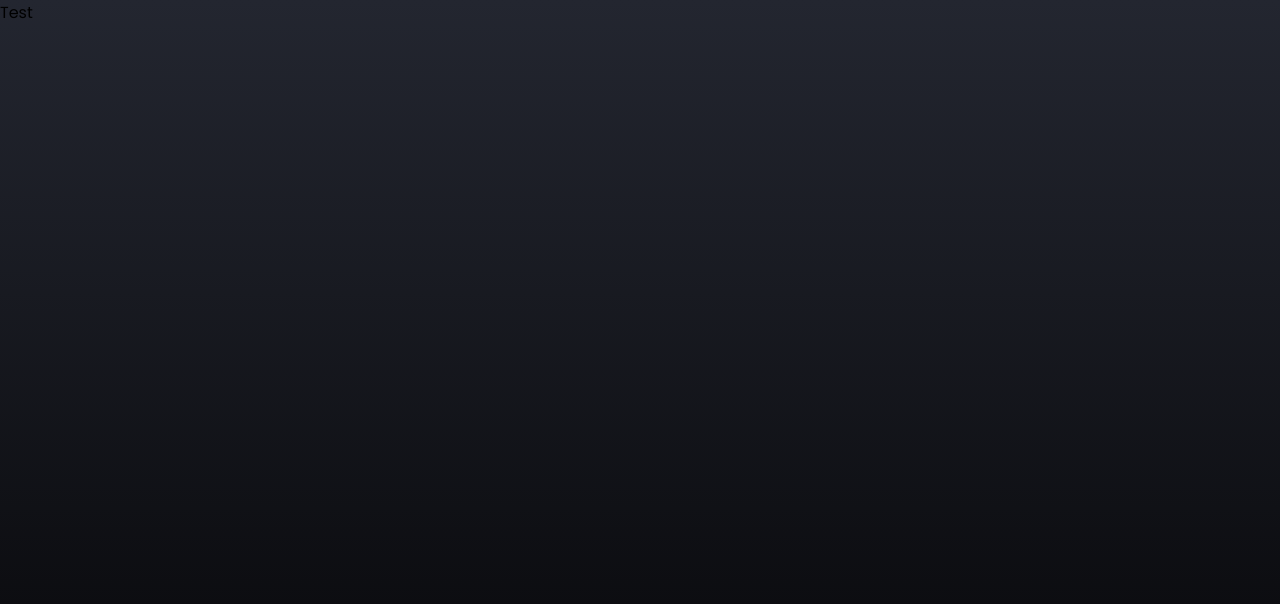
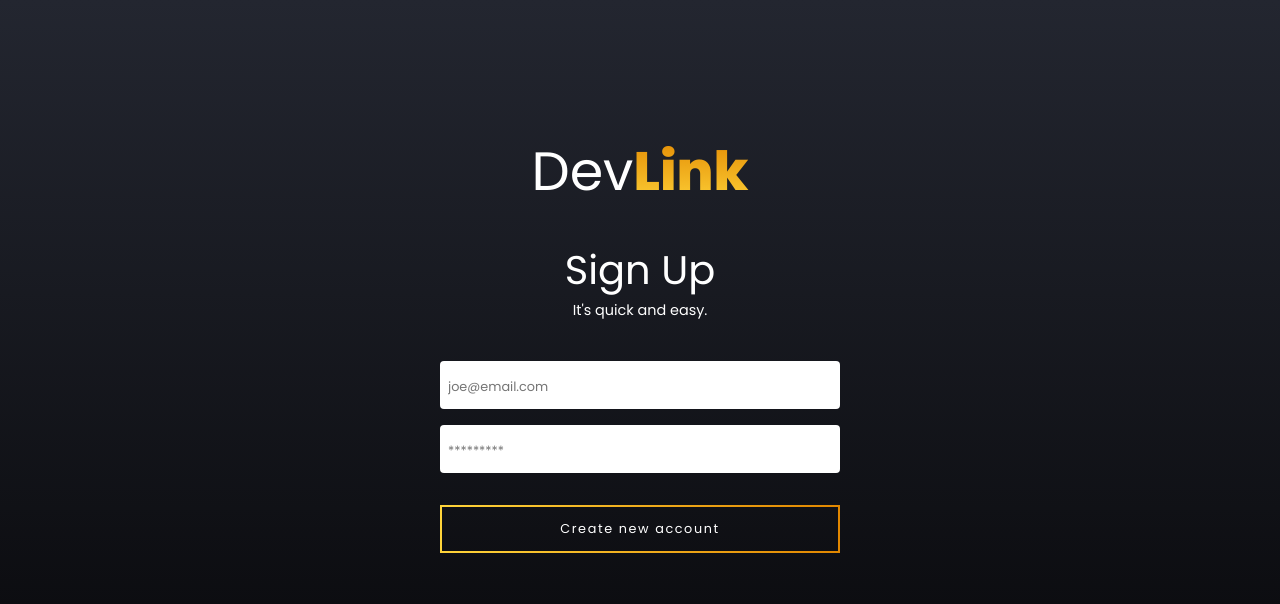
Before and after one commit to paulomiguelJS/devlink, a React (Vite) app: page /signup in a window 1280 px wide. Shown: the top 604 px of the page. Built offline with nearby package versions, Linux system fonts and the light colour scheme.

Commit message:
Register page styled, and functionality implemented to firebase

```diff
--- a/src/pages/Login/SignUp/index.jsx
+++ b/src/pages/Login/SignUp/index.jsx
@@ -1,10 +1,56 @@
+import { Input } from "../../../components/Input";
+import { Logo } from "../../../components/Logo";
+
+import { Container, FormContainer } from "./styles";
+
+import { auth } from "../../../services/firebaseConnection";
+import { createUserWithEmailAndPassword } from "firebase/auth";
+
+import { useNavigate } from "react-router-dom";
+import { useState } from "react";
 
 export function SignUp() {
+  const [email, setEmail] = useState("");
+  const [password, setPassword] = useState("");
 
+  const navigate = useNavigate();
+  async function handleSignUp(e) {
+    e.preventDefault();
+    if (email !== "" && password !== "") {
+      await createUserWithEmailAndPassword(auth, email, password)
+        .then(() => {
+          navigate("/admin", { replace: true });
+        })
+        .catch(() => {
+          console.log("Error to create an accoutn");
+        });
+    } else {
+      alert("Failed");
+    }
+  }
 
   return (
-    <>
-    <div>Test</div>
-    </>
+    <Container>
+      <Logo />
+      <h2>Sign Up</h2>
+      <strong>It's quick and easy.</strong>
+
+      <FormContainer onSubmit={handleSignUp}>
+        <Input
+          type="email"
+          placeholder="joe@email.com"
+          value={email}
+          onChange={(e) => setEmail(e.target.value)}
+        />
+        <Input
+          type="password"
+          placeholder="*********"
+          value={password}
+          onChange={(e) => setPassword(e.target.value)}
+        />
+
+        <button type="submit">Create new account</button>
+      </FormContainer>
+    </Container>
   );
 }
--- a/src/pages/Login/SignUp/styles.js
+++ b/src/pages/Login/SignUp/styles.js
@@ -11,51 +11,52 @@ export const Container = styled.div`
 
   padding-bottom: 10rem;
 
-  h1,
-  p {
-    color: #fff;
+  color: #fff;
+
+  h2{
+    font-size: 2.5rem;
   }
+  strong {
+    margin-bottom: 2.5rem;
+    font-size: 0.9rem;
+
+  }
+`;
+export const FormContainer = styled.form`
+  display: flex;
+  flex-direction: column;
+
+  width: 80%;
+  max-width: 400px;
+
+  color: #fff;
 
   button {
     display: flex;
     align-items: center;
     justify-content: center;
-    width: 600px;
+    letter-spacing: 0.1rem;
+    font-size: 0.8rem;
 
-    margin-top: 2rem;
+    width: 400px;
+    max-width: 100%;
+    height: 3rem;
+
+    margin-top: 1rem;
     padding: 0 2rem;
-
-    background-color: #3267ff;
+    background-color: transparent;
     color: #fff;
 
     border-radius: 4px;
-    border-image: linear-gradient(to right, red, blue) 1;
-    height: 3rem;
-    font-size: 1.2rem;
+    border-image: linear-gradient(to right, #ffd43a, #e18700) 1;
+
+    transition: border 0.5s;
 
     &:hover {
+      border-image: linear-gradient(to right, #d10000, #ffd43a) 1;
     }
 
     svg {
       margin-right: 1rem;
     }
-  }
-`;
-
-export const UserProfile = styled.div`
-  display: flex;
-  align-items: center;
-  flex-direction: column;
-
-  color: #fff;
-
-  margin-bottom: 2rem;
-
-  img {
-    width: 140px;
-    height: 140px;
-    border-radius: 50%;
-  margin-bottom: 2rem;
-
-  }
-`;
+  }`
```
